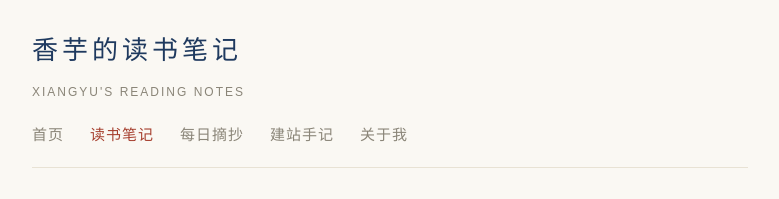
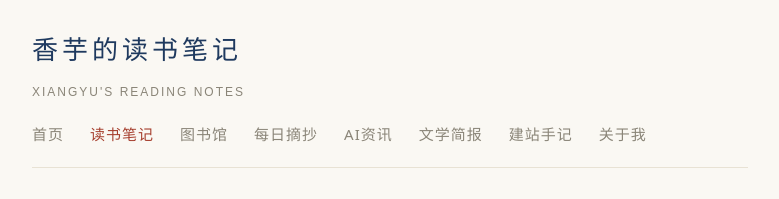
Before and after one commit to xiangyu999/xiangyu999.github.io, a plain HTML site: page notes/video-darei.html in a window 1280 px wide. Shown: the top 199 px of the page, without its empty margins (250-1029 px from the left). Drawn offline with Linux system fonts and the light colour scheme.

Commit message:
导航加图书馆入口（2 个页面）

```diff
--- a/notes/video-darei.html
+++ b/notes/video-darei.html
@@ -11,7 +11,7 @@ details.script p{font-size:15px}
 .vbadge{display:inline-block;font-size:12px;color:#fff;background:var(--accent);border-radius:10px;padding:1px 10px;margin-left:8px;vertical-align:2px}
 </style></head>
 <body><div class="wrap">
-<header class="site"><div class="brand">香芋的读书笔记<small>XIANGYU'S READING NOTES</small></div><nav><a href="../index.html" class="">首页</a><a href="../notes/index.html" class="on">读书笔记</a><a href="../quotes/index.html" class="">每日摘抄</a><a href="../build/index.html" class="">建站手记</a><a href="../about/index.html" class="">关于我</a></nav></header>
+<header class="site"><div class="brand">香芋的读书笔记<small>XIANGYU'S READING NOTES</small></div><nav><a href="../index.html" class="">首页</a><a href="../notes/index.html" class="on">读书笔记</a><a href="../library/index.html" class="">图书馆</a><a href="../quotes/index.html" class="">每日摘抄</a><a href="../news/index.html" class="">AI资讯</a><a href="../lit/index.html" class="">文学简报</a><a href="../build/index.html" class="">建站手记</a><a href="../about/index.html" class="">关于我</a></nav></header>
 <h1>达瑞：卖铲子比挖矿赚钱</h1><div class="vmeta">《小狗钱钱》 · 视频号「项籍轩志」· 2026-10-12 · 83秒</div>
 <div class="vplayer"><video controls preload="metadata" playsinline src="../videos/darui-maichanzi.mp4"></video>
 <div class="vnote">定稿发布版（v3多屏版） · 已在视频号「项籍轩志」发布<span class="vbadge">已发布</span></div></div>
```
Also changed, not shown: notes/video-yang-e.html (+1 -1 lines).
